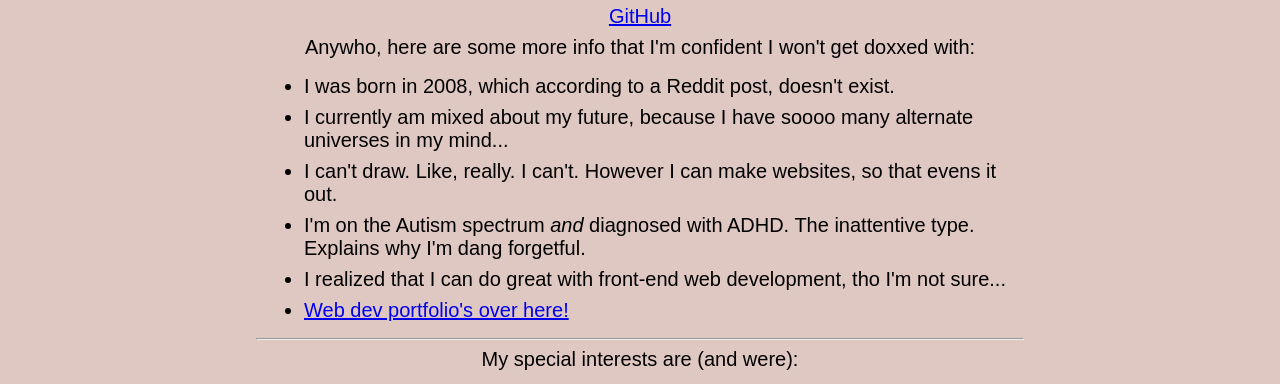
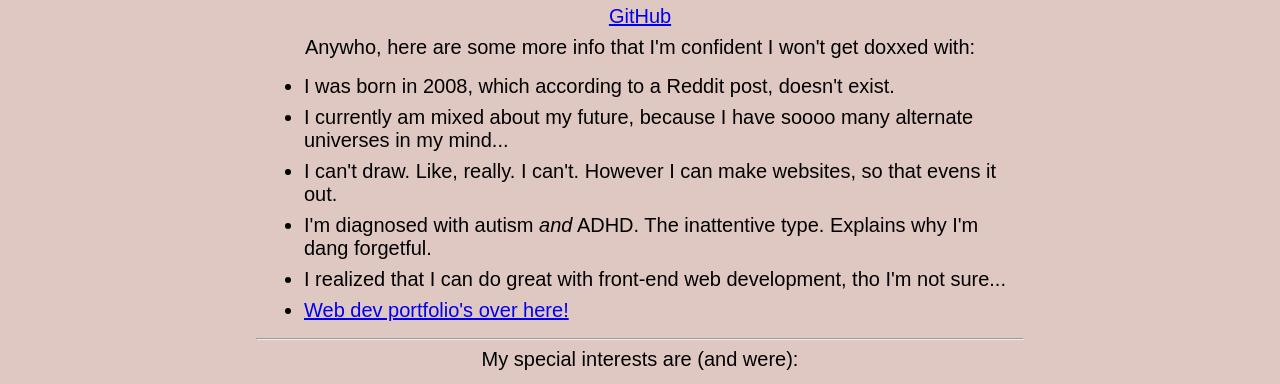
Before and after one commit to TheAmanD/TheAmanD, a plain HTML site: page index.html in a window 1280 px wide. Shown: the part 364-748 px from the top of the page. Drawn offline with Linux system fonts and the light colour scheme; a web font is replaced by a local one.

Commit message:
Update index.html

```diff
--- a/index.html
+++ b/index.html
@@ -28,7 +28,7 @@
 			<li>I was born in 2008, which according to a Reddit post, doesn't exist.</li>
 			<li>I currently am mixed about my future, because I have soooo many alternate universes in my mind...</li>
 			<li>I can't draw. Like, really. I can't. However I can make websites, so that evens it out.</li>
-			<li>I'm on the Autism spectrum <i>and</i> diagnosed with ADHD. The inattentive type. Explains why I'm dang forgetful.</li>
+			<li>I'm diagnosed with autism <i>and</i> ADHD. The inattentive type. Explains why I'm dang forgetful.</li>
 			<li>I realized that I can do great with front-end web development, tho I'm not sure...</li>
 			<li><a href="portfolio.html">Web dev portfolio's over here!</a></li>
 		</ul>
```
